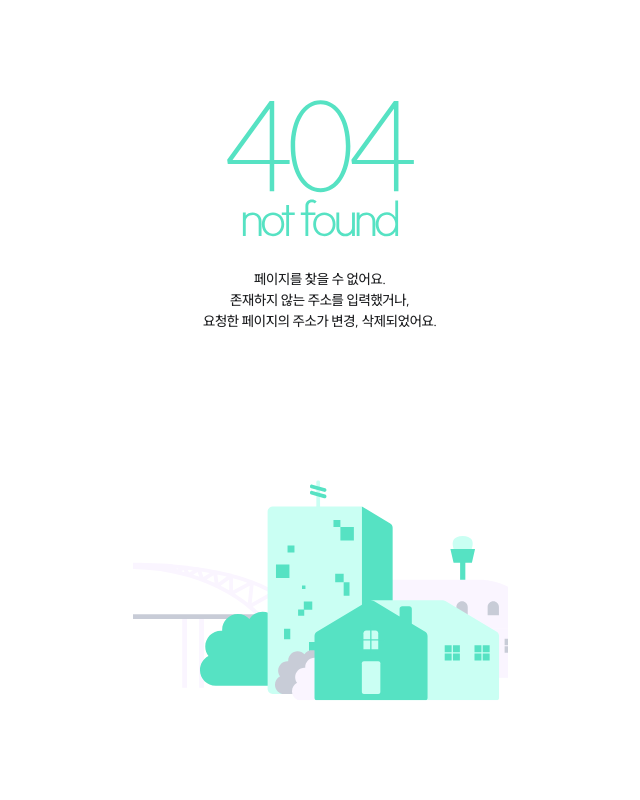
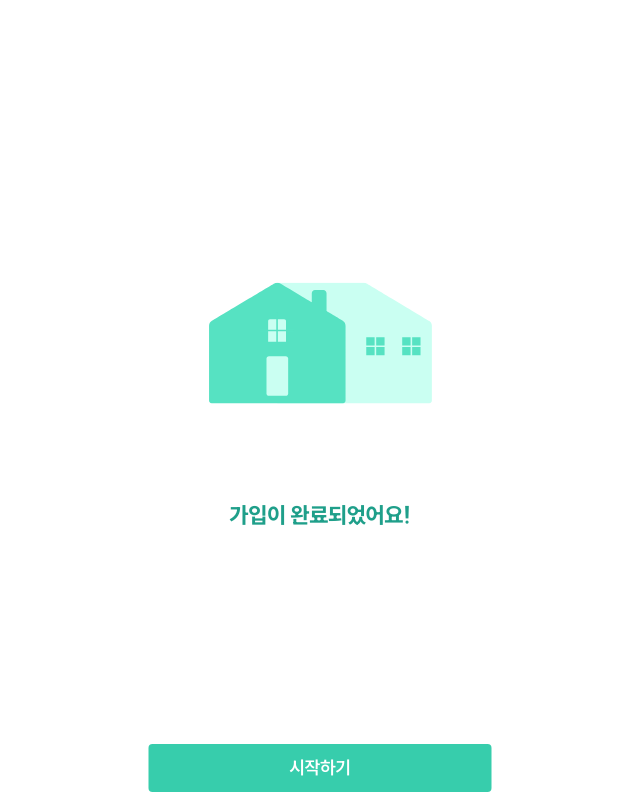
Before and after one commit to Hani-home/HaniHome_FE, a Next.js app: page /signup/complete in a window 1280 px wide. Before the commit this address had no page. Shown: the whole page, without its empty margins (320-960 px from the left). Built offline with nearby package versions, Linux system fonts and the light colour scheme.

Commit message:
refactor: 완료페이지 컴포넌트로 분리 및 폴더구조 재구성

```diff
--- /dev/null
+++ b/src/app/signup/complete/page.tsx
@@ -0,0 +1,14 @@
+import CompletePage from "@/components/common/CompletePage";
+
+const SignupCompletePage = () => {
+  return (
+    <CompletePage
+      message="가입이 완료되었어요!"
+      buttonLabel="시작하기"
+      redirectUrl="/home"
+      showDivider={false}
+    />
+  );
+};
+
+export default SignupCompletePage;
--- a/src/app/signup/layout.tsx
+++ b/src/app/signup/layout.tsx
@@ -1,3 +1,7 @@
+"use client";
+
+import { usePathname } from "next/navigation";
+
 import ContentWrapper from "@/components/layout/ContentWrapper";
 import BackHeader from "@/components/layout/header/BackHeader";
 
@@ -6,6 +10,14 @@ export default function SignupLayout({
 }: {
   children: React.ReactNode;
 }) {
+  const pathname = usePathname();
+
+  const isCompletePage = pathname === "/signup/complete";
+
+  if (isCompletePage) {
+    return <>{children}</>;
+  }
+
   return (
     <ContentWrapper>
       <BackHeader />
--- a/src/app/signup/profile/page.tsx
+++ b/src/app/signup/profile/page.tsx
@@ -53,7 +53,7 @@ const SignupProfilePage = () => {
       return;
     }
     if (result !== "available") return;
-    router.push("/signup-complete");
+    router.push("/signup/complete");
   };
 
   const isFormReady = useMemo(
--- /dev/null
+++ b/src/app/viewing/reservation/complete/page.tsx
@@ -0,0 +1,23 @@
+"use client";
+
+import { useSearchParams } from "next/navigation";
+
+import CompletePage from "@/components/common/CompletePage";
+
+const ViewingCompletePage = () => {
+  const searchParams = useSearchParams();
+  const id = searchParams.get("id");
+
+  <CompletePage
+    message="예약이 완료되었어요!"
+    description={[
+      "상세주소는",
+      "매물 상세페이지를",
+      "다시 들어가 확인해주세요",
+    ]}
+    buttonLabel="주소 확인하기"
+    redirectUrl={`/listing/${id}`}
+  />;
+};
+
+export default ViewingCompletePage;
--- a/src/app/signup-complete/page.tsx
+++ b/src/components/common/CompletePage.tsx
@@ -15,7 +15,21 @@ const Lottie = dynamic(
   { ssr: false },
 );
 
-const CompletePage = () => {
+interface CompletePageProps {
+  message: string;
+  description?: string[];
+  buttonLabel: string;
+  redirectUrl: string;
+  showDivider?: boolean;
+}
+
+const CompletePage = ({
+  message,
+  description,
+  buttonLabel,
+  showDivider = true,
+  redirectUrl,
+}: CompletePageProps) => {
   const [isLottieReady, setIsLottieReady] = useState(false);
   const [hasError, setHasError] = useState(false);
 
@@ -33,7 +47,6 @@ const CompletePage = () => {
           <LottieFallback className="h-[121px] w-[223px]" />
         </div>
 
-        {/* Lottie (전체 높이 고정) */}
         <Lottie
           animationData={homeLottie}
           play
@@ -46,14 +59,18 @@ const CompletePage = () => {
         />
       </div>
 
-      <span className="text-heading1 text-mint-contrast">
-        가입이 완료되었어요!
-      </span>
+      <span className="text-heading1 text-mint-contrast">{message}</span>
+
+      {description?.map((line, idx) => (
+        <span key={idx} className="text-body2-med text-center text-gray-700">
+          {line}
+        </span>
+      ))}
 
       <BottomActionBar
-        label="시작하기"
-        onClick={() => router.push("/home")}
-        showDivider={false}
+        label={buttonLabel}
+        onClick={() => router.push(redirectUrl)}
+        showDivider={showDivider}
       />
     </div>
   );
--- a/src/hooks/auth/useAuth.ts
+++ b/src/hooks/auth/useAuth.ts
@@ -27,7 +27,7 @@ export const useAuth = () => {
   // 1. 회원가입
   const signupMutation = useMutation({
     mutationFn: (payload: SignupPayload) => signup(payload),
-    onSuccess: () => router.push("/signup-complete"),
+    onSuccess: () => router.push("/signup/complete"),
     onError: () => console.error("회원가입 실패"),
   });
 
```
